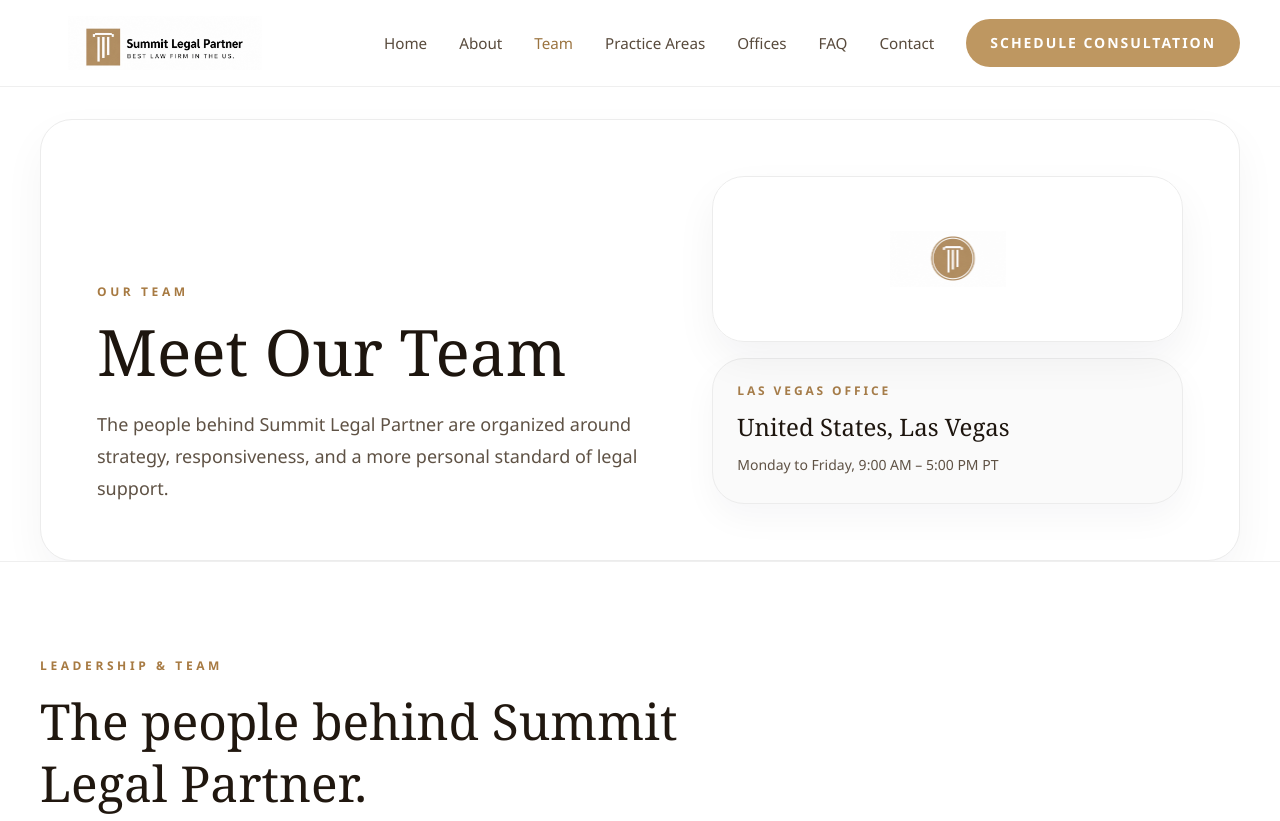
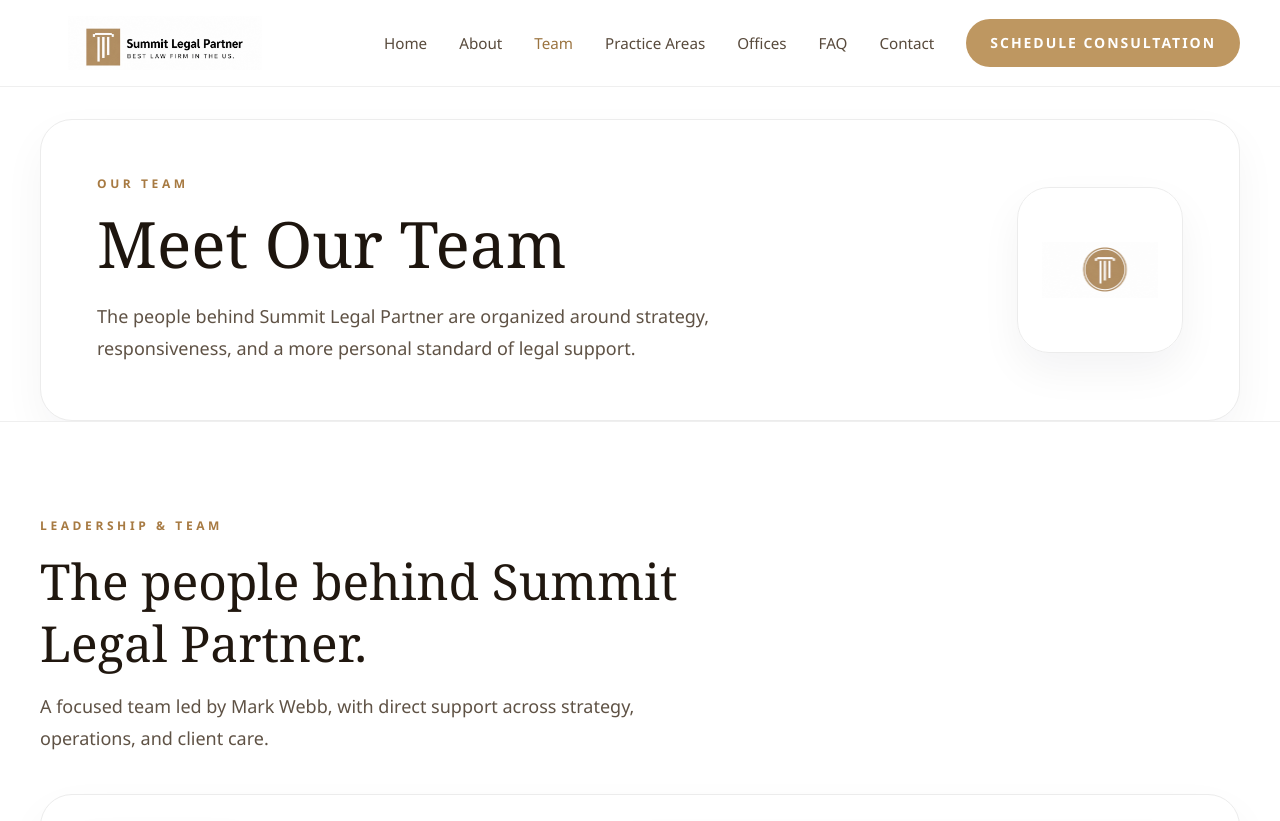
Before and after one commit to Fame233112eimmoa/legal-summit-lawfirm, a Next.js app: page /team in a window 1280 px wide. Shown: the top 821 px of the page. Built offline with nearby package versions, Linux system fonts and the light colour scheme.

Commit message:
Update website

```diff
--- a/app/components/page-banner.tsx
+++ b/app/components/page-banner.tsx
@@ -1,4 +1,4 @@
-import { firmInfo, siteName } from '../lib/site-data';
+import { siteName } from '../lib/site-data';
 import SiteLogo from './site-logo';
 
 type PageBannerProps = {
@@ -12,7 +12,7 @@
     <section className="px-6 pt-8 sm:px-8 lg:px-10">
       <div className="mx-auto max-w-7xl">
         <div className="site-card-solid overflow-hidden p-8 sm:p-10 lg:p-14">
-          <div className="grid gap-10 lg:grid-cols-[1.1fr_0.9fr] lg:items-end">
+          <div className="grid gap-8 lg:grid-cols-[1.2fr_0.45fr] lg:items-center">
             <div>
               <p className="section-label">{eyebrow}</p>
               <h1 className="mt-5 max-w-3xl font-serif text-4xl leading-tight text-[#1d150e] sm:text-5xl lg:text-[4rem]">
@@ -21,15 +21,9 @@
               <p className="site-text-muted mt-6 max-w-2xl text-lg leading-8">{description}</p>
             </div>
 
-            <div className="grid gap-4 sm:grid-cols-2 lg:grid-cols-1">
+            <div className="flex justify-start lg:justify-end">
               <div className="site-card flex items-center justify-center p-6">
                 <SiteLogo variant="mark" size="badge" />
-              </div>
-
-              <div className="site-card-soft p-6">
-                <p className="text-xs font-semibold uppercase tracking-[0.24em] text-[#a57c49]">Las Vegas Office</p>
-                <p className="mt-3 font-serif text-2xl text-[#1d150e]">{firmInfo.location}</p>
-                <p className="site-text-muted mt-2 text-sm leading-7">{firmInfo.hours}</p>
               </div>
             </div>
           </div>
```
